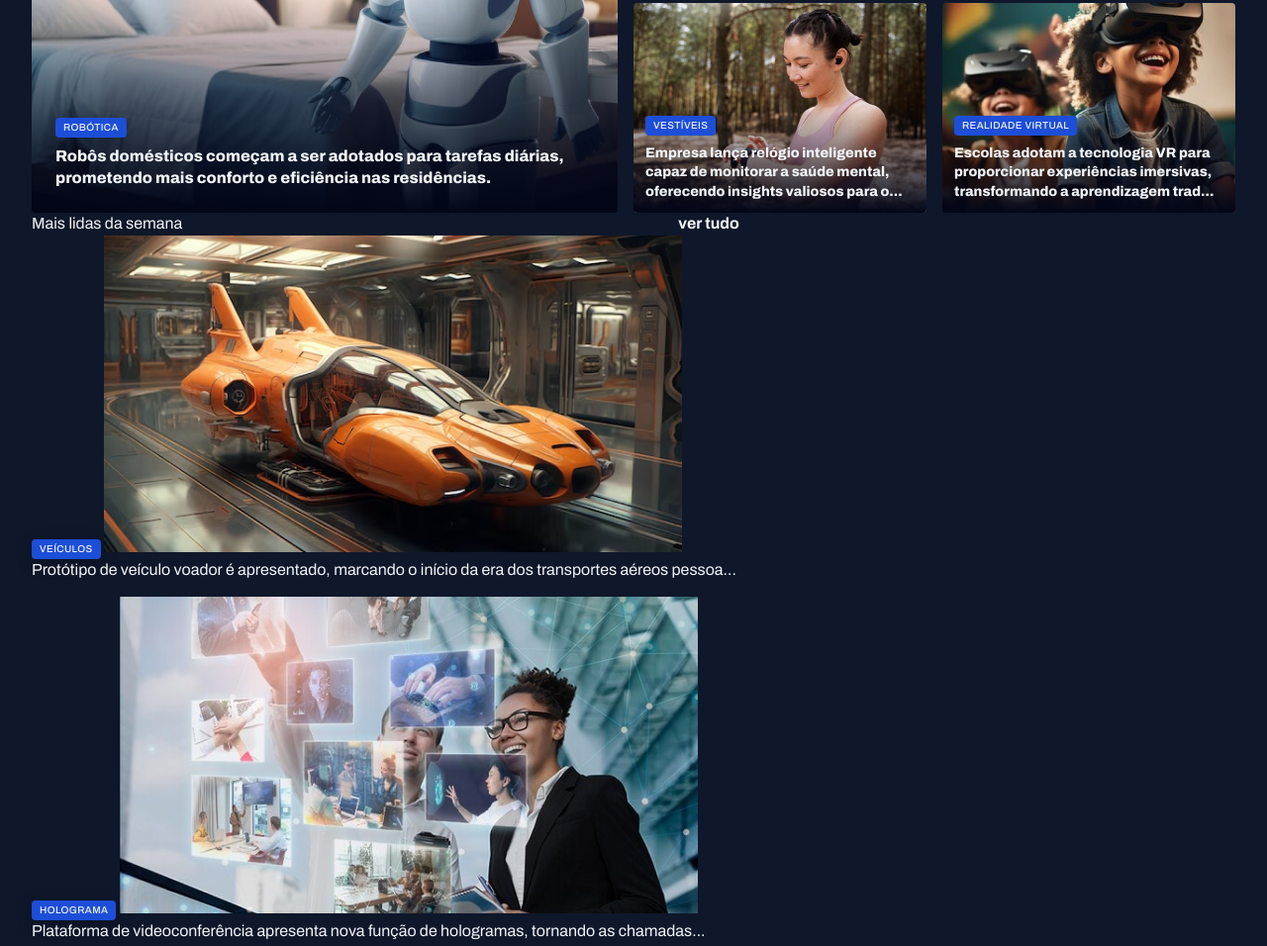
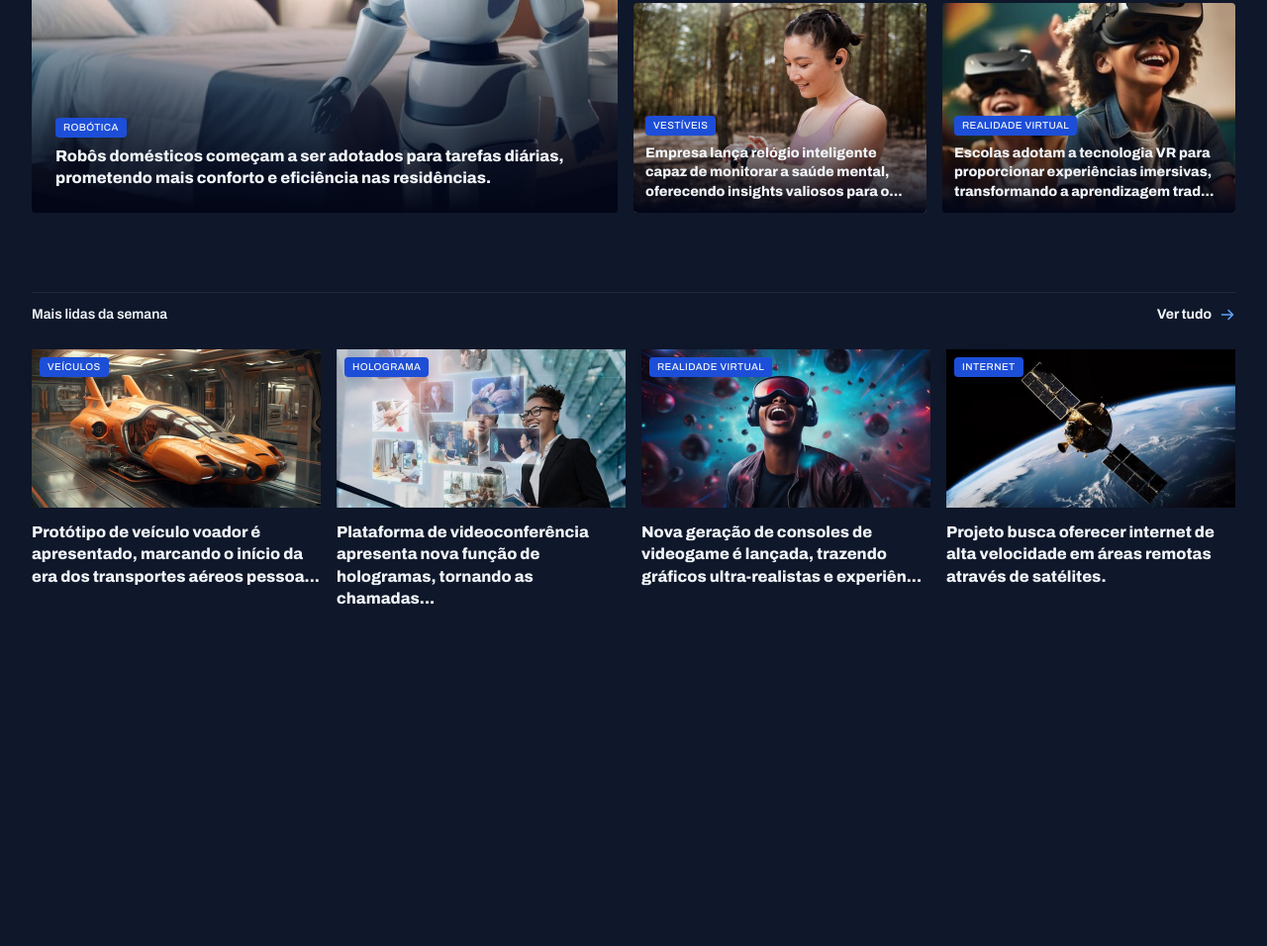
Before and after one commit to Raphaelmsp/PORTALDENOTICIA-ROCKETSEAT, a plain HTML site: page index.html in a window 1280 px wide. Shown: the part 389-1345 px from the top of the page at 99% size. After the commit the page ends 1006 px from the top, so only its background shows below. Drawn offline with Linux system fonts and the light colour scheme.

Commit message:
aplicando estilos na seção mais lidas da semana

```diff
--- a/index.html
+++ b/index.html
@@ -126,7 +126,7 @@
       <header class="grid grid-flow-col">
         <h3>Mais lidas da semana</h3>
         <a href="#" class="grid grid-flow-col">
-          <strong>ver tudo</strong>
+          <strong>Ver tudo</strong>
           <span></span>
         </a>
       </header>
--- a/styles/global.css
+++ b/styles/global.css
@@ -52,6 +52,7 @@ img {
 
 main {
   margin-top: 40px;
+  gap: 80px;
 }
 
 .content-tag {
--- a/styles/sections.css
+++ b/styles/sections.css
@@ -1,3 +1,25 @@
+section header {
+  border-top: 1px solid var(--stroke-color);
+  padding-block: 12px 24px;
+  font: var(--text-span);
+
+a {
+    justify-self: end;
+    align-items: center;
+    gap: 8px;
+
+    span {
+      background-image: url(../assets/icons/ArrowRight.svg);
+      width: 16px;
+      height: 16px;
+    }
+
+    &:hover span {
+      background-image: url(../assets/icons/ArrowRight-hover.svg);
+    }
+  }
+}
+
 #featured {
   img {
     height: 100%;
@@ -36,3 +58,31 @@
     }
   }
 }
+
+#weekly {
+
+&>div {
+  grid-template-columns: repeat(4, 292px);
+}
+
+img {
+  height: 160px;
+  }
+
+figure {
+    position: relative;
+
+  .content-tag {
+    position: absolute;
+    top:8px;
+    left: 8px;
+  }
+
+  p {
+    margin-top: 8px;
+    font-weight: 800;
+  }
+
+}
+
+}
```
Also changed, not shown: package-lock.json (added).
